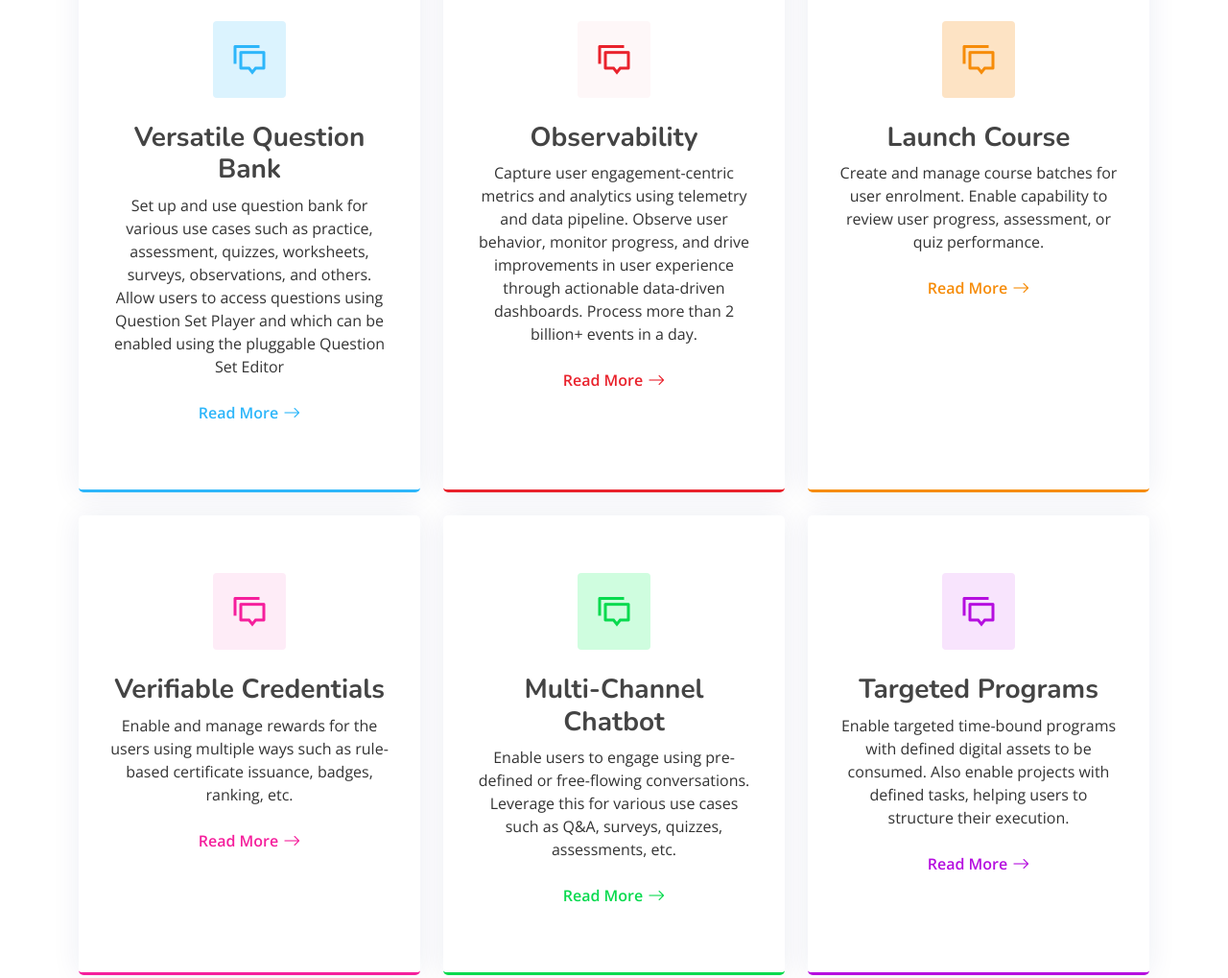
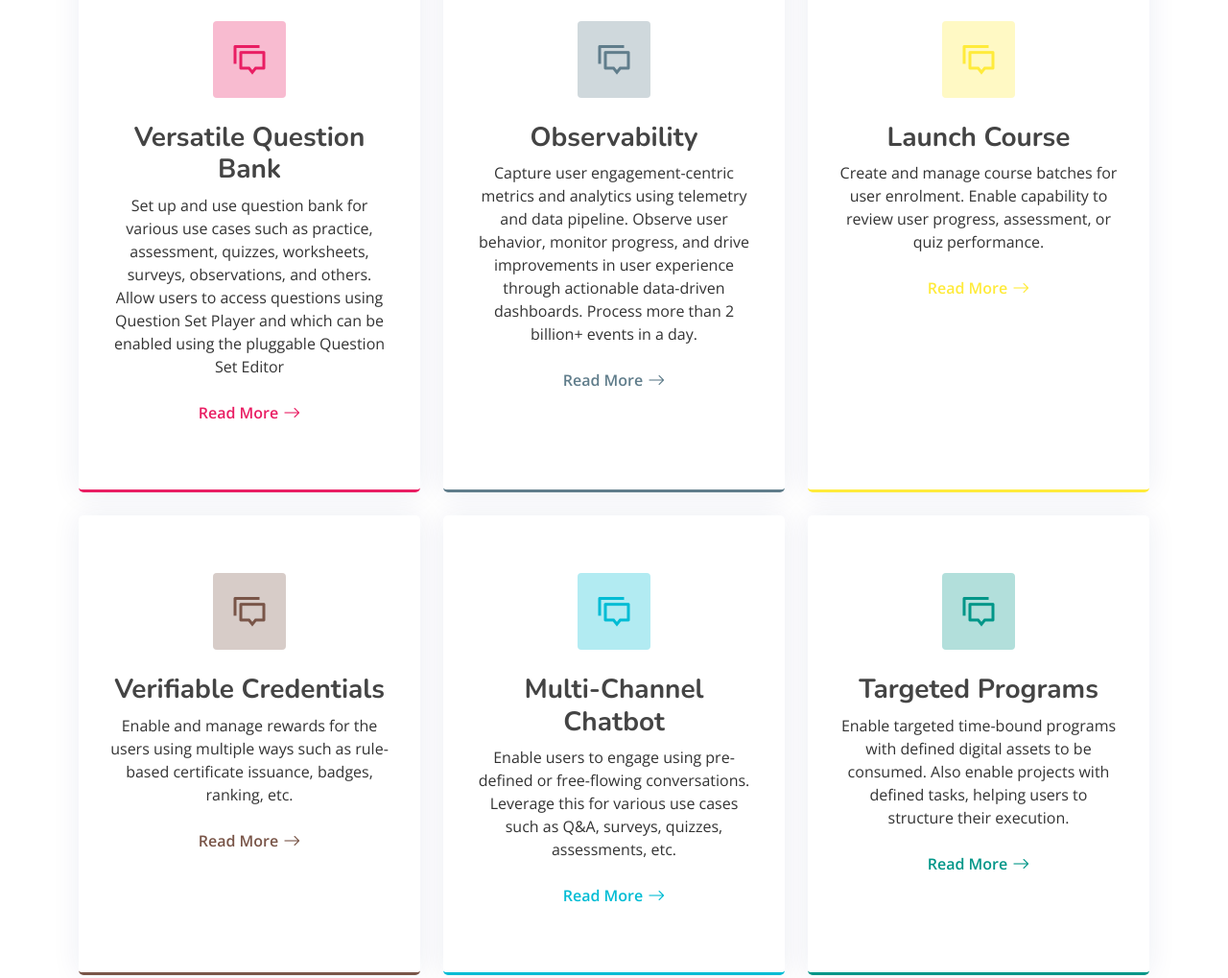
Before and after one commit to Sunbird-Ed/IntroSite, a plain HTML site: page index.html in a window 1280 px wide. Shown: the part 2840-3859 px from the top of the page at 96% size. Drawn offline with nearby package versions, Linux system fonts and the light colour scheme.

Commit message:
Change sdone in functional capabilities

```diff
--- a/assets/css/style.css
+++ b/assets/css/style.css
@@ -12,7 +12,21 @@
   scroll-behavior: smooth;
   --primary-color:#01a99e; /* #0080bc, 4154f1 */
   --default-txt-color:#333;
-}
+
+  --mat-blue:#2196F3;
+  --mat-orange:#FF9800;
+  --mat-green:#4CAF50;
+  --mat-red:#F44336;
+  --mat-purple:#9C27B0;
+  --mat-pink:#E91E63;
+  --mat-indigo:#3F51B5;
+  --mat-cyan:#00BCD4;
+  --mat-yellow:#FFEB3B;
+  --mat-brown:#795548;
+  --mat-blue-grey:#607D8B;
+  --mat-teal:#009688;
+}
+
 
 body {
   font-family: "Open Sans", sans-serif;
@@ -711,82 +725,160 @@ section {
   font-size: 18px;
 }
 .services .service-box.blue {
-  border-bottom: 3px solid #2db6fa;
+  border-bottom: 3px solid var(--mat-blue);
 }
 .services .service-box.blue .icon {
-  color: #2db6fa;
-  background: #dbf3fe;
+  color: var(--mat-blue);
+  background: #BBDEFB;
 }
 .services .service-box.blue .read-more {
-  color: #2db6fa;
+  color: var(--mat-blue);
 }
 .services .service-box.blue:hover {
-  background: #2db6fa;
+  background: var(--mat-blue);
 }
 .services .service-box.orange {
-  border-bottom: 3px solid #f68c09;
+  border-bottom: 3px solid var(--mat-orange);
 }
 .services .service-box.orange .icon {
-  color: #f68c09;
-  background: #fde3c4;
+  color: var(--mat-orange);
+  background: #FFE0B2;
 }
 .services .service-box.orange .read-more {
-  color: #f68c09;
+  color: var(--mat-orange);
 }
 .services .service-box.orange:hover {
-  background: #f68c09;
+  background: var(--mat-orange);
 }
 .services .service-box.green {
-  border-bottom: 3px solid #08da4e;
+  border-bottom: 3px solid var(--mat-green);
 }
 .services .service-box.green .icon {
-  color: #08da4e;
-  background: #cffddf;
+  color: var(--mat-green);
+  background: #C8E6C9;
 }
 .services .service-box.green .read-more {
-  color: #08da4e;
+  color: var(--mat-green);
 }
 .services .service-box.green:hover {
-  background: #08da4e;
+  background: var(--mat-green);
 }
 .services .service-box.red {
-  border-bottom: 3px solid #e9222c;
+  border-bottom: 3px solid var(--mat-red);
 }
 .services .service-box.red .icon {
-  color: #e9222c;
-  background: #fef7f8;
+  color: var(--mat-red);
+  background: #FFCDD2;
 }
 .services .service-box.red .read-more {
-  color: #e9222c;
+  color: var(--mat-red);
 }
 .services .service-box.red:hover {
-  background: #e9222c;
+  background: var(--mat-red);
 }
 .services .service-box.purple {
-  border-bottom: 3px solid #b50edf;
+  border-bottom: 3px solid var(--mat-purple);
 }
 .services .service-box.purple .icon {
-  color: #b50edf;
-  background: #f8e4fd;
+  color: var(--mat-purple);
+  background: #E1BEE7;
 }
 .services .service-box.purple .read-more {
-  color: #b50edf;
+  color: var(--mat-purple);
 }
 .services .service-box.purple:hover {
-  background: #b50edf;
+  background: var(--mat-purple);
 }
 .services .service-box.pink {
-  border-bottom: 3px solid #f51f9c;
+  border-bottom: 3px solid var(--mat-pink);
 }
 .services .service-box.pink .icon {
-  color: #f51f9c;
-  background: #feecf7;
+  color: var(--mat-pink);
+  background: #F8BBD0;
 }
 .services .service-box.pink .read-more {
-  color: #f51f9c;
+  color: var(--mat-pink);
 }
 .services .service-box.pink:hover {
-  background: #f51f9c;
+  background: var(--mat-pink);
+}
+.services .service-box.indigo {
+  border-bottom: 3px solid var(--mat-indigo);
+}
+.services .service-box.indigo .icon {
+  color: var(--mat-indigo);
+  background: #C5CAE9;
+}
+.services .service-box.indigo .read-more {
+  color: var(--mat-indigo);
+}
+.services .service-box.indigo:hover {
+  background: var(--mat-indigo);
+}
+.services .service-box.cyan {
+  border-bottom: 3px solid var(--mat-cyan);
+}
+.services .service-box.cyan .icon {
+  color: var(--mat-cyan);
+  background: #B2EBF2;
+}
+.services .service-box.cyan .read-more {
+  color: var(--mat-cyan);
+}
+.services .service-box.cyan:hover {
+  background: var(--mat-cyan);
+}
+.services .service-box.yellow {
+  border-bottom: 3px solid var(--mat-yellow);
+}
+.services .service-box.yellow .icon {
+  color: var(--mat-yellow);
+  background: #FFF9C4;
+}
+.services .service-box.yellow .read-more {
+  color: var(--mat-yellow);
+}
+.services .service-box.yellow:hover {
+  background: var(--mat-yellow);
+}
+.services .service-box.brown {
+  border-bottom: 3px solid var(--mat-brown);
+}
+.services .service-box.brown .icon {
+  color: var(--mat-brown);
+  background: #D7CCC8;
+}
+.services .service-box.brown .read-more {
+  color: var(--mat-brown);
+}
+.services .service-box.brown:hover {
+  background: var(--mat-brown);
+}
+.services .service-box.blue-grey {
+  border-bottom: 3px solid var(--mat-blue-grey);
+}
+.services .service-box.blue-grey .icon {
+  color: var(--mat-blue-grey);
+  background: #CFD8DC;
+}
+.services .service-box.blue-grey .read-more {
+  color: var(--mat-blue-grey);
+}
+.services .service-box.blue-grey:hover {
+  background: var(--mat-blue-grey);
+}
+.services .service-box.teal {
+  border-bottom: 3px solid var(--mat-teal);
+}
+.services .service-box.teal .icon {
+  color: var(--mat-teal);
+  background: #B2DFDB;
+}
+.services .service-box.teal .read-more {
+  color: var(--mat-teal);
+}
+.services .service-box.teal:hover {
+  background: var(--mat-teal);
 }
 .services .service-box:hover h3, .services .service-box:hover p, .services .service-box:hover .read-more {
   color: #fff;
--- a/assets/js/main.js
+++ b/assets/js/main.js
@@ -160,11 +160,14 @@
    */
   new Swiper('.clients-slider', {
     speed: 400,
-    loop: true,
+    loop: false,
     autoplay: {
       delay: 5000,
       disableOnInteraction: false
     },
+    initialSlide: 1,
+    grabCursor: true,
+    centeredSlides: true,
     slidesPerView: 'auto',
     pagination: {
       el: '.swiper-pagination',
--- a/index.html
+++ b/index.html
@@ -153,7 +153,7 @@
               <i class="ri-discuss-line icon"></i>
               <h3>Learning Apps</h3>
               <p>Consume content on any device using a mobile app, web portal, or Desktop app in online and offline mode.</p>
-              <a href="#" class="read-more"><span>Read More</span> <i class="bi bi-arrow-right"></i></a>
+              <a href="https://ed.sunbird.org/learn/functional-capabilities/learning-apps" target="_blank" class="read-more"><span>Read More</span> <i class="bi bi-arrow-right"></i></a>
             </div>
           </div>
 
@@ -162,7 +162,7 @@
               <i class="ri-discuss-line icon"></i>
               <h3>Asset Sourcing</h3>
               <p>Manage contributions, crowdsource and curate digital assets using an asset sourcing portal.</p>
-              <a href="#" class="read-more"><span>Read More</span> <i class="bi bi-arrow-right"></i></a>
+              <a href="https://ed.sunbird.org/learn/functional-capabilities/asset-sourcing" target="_blank" class="read-more"><span>Read More</span> <i class="bi bi-arrow-right"></i></a>
             </div>
           </div>
 
@@ -172,7 +172,7 @@
               <h3>Organised Collections</h3>
               <p>Arrange the content into collections like playlists, courses, textbooks, episodes, etc. Enable discovery and meaningful tagging by defining and setting up your own asset taxonomies and categorization. Link assets to QR codes to enable access to digital assets from physical material by a simple QR scan.
                 </p>
-              <a href="#" class="read-more"><span>Read More</span> <i class="bi bi-arrow-right"></i></a>
+              <a href="https://ed.sunbird.org/learn/functional-capabilities/organised-collections" target="_blank" class="read-more"><span>Read More</span> <i class="bi bi-arrow-right"></i></a>
             </div>
           </div>
 
@@ -181,7 +181,7 @@
               <i class="ri-discuss-line icon"></i>
               <h3>Discover Content - Digital & Phygital</h3>
                     <p>Discovery of Contents using Digital and Phygital means using reference apps like Mobile, Web, and Desktop. Recommend contents using the personalized preferences of the user. Enable Users to discover content using phygital methods like simple QR scanners.</p>
-              <a href="#" class="read-more"><span>Read More</span> <i class="bi bi-arrow-right"></i></a>
+              <a href="https://ed.sunbird.org/learn/functional-capabilities/discover-content-digital-and-phygital" target="_blank" class="read-more"><span>Read More</span> <i class="bi bi-arrow-right"></i></a>
             </div>
           </div>
 
@@ -190,72 +190,72 @@
               <i class="ri-discuss-line icon"></i>
               <h3>User Engagement</h3>
                     <p>User account creation, login, and user profile with learning passbook. User engagement using Groups, Discussion forums, Events, Notifications, and Chatbot.</p>
-              <a href="#" class="read-more"><span>Read More</span> <i class="bi bi-arrow-right"></i></a>
+              <a href="https://ed.sunbird.org/learn/functional-capabilities/user-engagement" target="_blank" class="read-more"><span>Read More</span> <i class="bi bi-arrow-right"></i></a>
+            </div>
+          </div>
+
+          <div class="col-lg-4 col-md-6" data-aos="fade-up" data-aos-delay="700">
+            <div class="service-box indigo">
+              <i class="ri-discuss-line icon"></i>
+              <h3>Rich and diverse content</h3>
+              <p>Enable experience with a wide variety of content such as simulations, explanations, e-books, games, virtual labs, and AR/VR experiences using multiple formats - HTML, videos, h5p, pdf, audios, and ePub. Content Editors and Players embeddable in user applications</p>
+              <a href="https://ed.sunbird.org/learn/functional-capabilities/rich-and-diverse-content" target="_blank" class="read-more"><span>Read More</span> <i class="bi bi-arrow-right"></i></a>
             </div>
           </div>
 
           <div class="col-lg-4 col-md-6" data-aos="fade-up" data-aos-delay="700">
             <div class="service-box pink">
               <i class="ri-discuss-line icon"></i>
-              <h3>Rich and diverse content</h3>
-              <p>Enable experience with a wide variety of content such as simulations, explanations, e-books, games, virtual labs, and AR/VR experiences using multiple formats - HTML, videos, h5p, pdf, audios, and ePub. Content Editors and Players embeddable in user applications</p>
-              <a href="#" class="read-more"><span>Read More</span> <i class="bi bi-arrow-right"></i></a>
+              <h3>Versatile Question Bank</h3>
+                    <p>Set up and use question bank for various use cases such as practice, assessment, quizzes, worksheets, surveys, observations, and others. Allow users to access questions using Question Set Player and which can be enabled using the pluggable Question Set Editor</p>
+              <a href="https://ed.sunbird.org/learn/functional-capabilities/versatile-question-bank" target="_blank" class="read-more"><span>Read More</span> <i class="bi bi-arrow-right"></i></a>
             </div>
           </div>
 
           <div class="col-lg-4 col-md-6" data-aos="fade-up" data-aos-delay="700">
-            <div class="service-box blue">
+            <div class="service-box blue-grey">
               <i class="ri-discuss-line icon"></i>
-              <h3>Versatile Question Bank</h3>
-                    <p>Set up and use question bank for various use cases such as practice, assessment, quizzes, worksheets, surveys, observations, and others. Allow users to access questions using Question Set Player and which can be enabled using the pluggable Question Set Editor</p>
-              <a href="#" class="read-more"><span>Read More</span> <i class="bi bi-arrow-right"></i></a>
+              <h3>Observability</h3>
+                    <p>Capture user engagement-centric metrics and analytics using telemetry and data pipeline. Observe user behavior, monitor progress, and drive improvements in user experience through actionable data-driven dashboards. Process more than 2 billion+ events in a day.</p>
+              <a href="https://ed.sunbird.org/learn/functional-capabilities/observability" target="_blank" class="read-more"><span>Read More</span> <i class="bi bi-arrow-right"></i></a>
             </div>
           </div>
 
           <div class="col-lg-4 col-md-6" data-aos="fade-up" data-aos-delay="700">
-            <div class="service-box red">
+            <div class="service-box yellow">
               <i class="ri-discuss-line icon"></i>
-              <h3>Observability</h3>
-                    <p>Capture user engagement-centric metrics and analytics using telemetry and data pipeline. Observe user behavior, monitor progress, and drive improvements in user experience through actionable data-driven dashboards. Process more than 2 billion+ events in a day.</p>
-              <a href="#" class="read-more"><span>Read More</span> <i class="bi bi-arrow-right"></i></a>
+              <h3>Launch Course</h3>
+                    <p>Create and manage course batches for user enrolment. Enable capability to review user progress, assessment, or quiz performance.</p>
+              <a href="https://ed.sunbird.org/learn/functional-capabilities/launch-course" target="_blank" class="read-more"><span>Read More</span> <i class="bi bi-arrow-right"></i></a>
             </div>
           </div>
 
           <div class="col-lg-4 col-md-6" data-aos="fade-up" data-aos-delay="700">
-            <div class="service-box orange">
-              <i class="ri-discuss-line icon"></i>
-              <h3>Launch Course</h3>
-                    <p>Create and manage course batches for user enrolment. Enable capability to review user progress, assessment, or quiz performance.</p>
-              <a href="#" class="read-more"><span>Read More</span> <i class="bi bi-arrow-right"></i></a>
-            </div>
-          </div>
-
-          <div class="col-lg-4 col-md-6" data-aos="fade-up" data-aos-delay="700">
-            <div class="service-box pink">
+            <div class="service-box brown">
               <i class="ri-discuss-line icon"></i>
               <h3>Verifiable Credentials</h3>
                     <p>Enable and manage rewards for the users using multiple ways such as rule-based certificate issuance, badges, ranking, etc.</p>
-              <a href="#" class="read-more"><span>Read More</span> <i class="bi bi-arrow-right"></i></a>
+              <a href="https://ed.sunbird.org/learn/functional-capabilities/verifiable-credentials" target="_blank" class="read-more"><span>Read More</span> <i class="bi bi-arrow-right"></i></a>
             </div>
           </div>
 
 
           <div class="col-lg-4 col-md-6" data-aos="fade-up" data-aos-delay="700">
-            <div class="service-box green">
+            <div class="service-box cyan">
               <i class="ri-discuss-line icon"></i>
               <h3>Multi-Channel Chatbot</h3>
                     <p>Enable users to engage using pre-defined or free-flowing conversations. Leverage this for various use cases such as Q&A, surveys, quizzes, assessments, etc.</p>
-              <a href="#" class="read-more"><span>Read More</span> <i class="bi bi-arrow-right"></i></a>
+              <a href="https://ed.sunbird.org/learn/functional-capabilities/multi-channel-chatbot" target="_blank" class="read-more"><span>Read More</span> <i class="bi bi-arrow-right"></i></a>
             </div>
           </div>
 
 
           <div class="col-lg-4 col-md-6" data-aos="fade-up" data-aos-delay="700">
-            <div class="service-box purple">
+            <div class="service-box teal">
               <i class="ri-discuss-line icon"></i>
               <h3>Targeted Programs</h3>
                     <p>Enable targeted time-bound programs with defined digital assets to be consumed. Also enable projects with defined tasks, helping users to structure their execution.</p>
-              <a href="#" class="read-more"><span>Read More</span> <i class="bi bi-arrow-right"></i></a>
+              <a href="https://ed.sunbird.org/learn/functional-capabilities/targeted-programs" target="_blank" class="read-more"><span>Read More</span> <i class="bi bi-arrow-right"></i></a>
             </div>
           </div>
 
@@ -776,22 +776,22 @@
               <img src="assets/img/logo.png" alt="">
               <span></span>
             </a>
-            <p>Cras fermentum odio eu feugiat lide par naso tierra. Justo eget nada terra videa magna derita valies darta donna mare fermentum iaculis eu non diam phasellus.</p>
+            <p>Sunbird ED is a software leveraged to enable learning, capacity building, professional development, and content distribution solutions. These are applicable in multiple domains such as Education, Agriculture, Healthcare, and anywhere learning is a primary need.</p>
             <div class="social-links mt-3">
               <a href="https://twitter.com/Sunbird_EkStep" class="twitter"  target="_blank"><i class="bi bi-twitter"></i></a>
               <a href="https://www.youtube.com/channel/UCTl-YIMIf-nhWnj-gSQOc1A" class="youtube"  target="_blank"><i class="bi bi-youtube"></i></a>
               <!-- <a href="#" class="instagram"><i class="bi bi-instagram"></i></a> -->
-              <a href="#" class="linkedin"><i class="bi bi-linkedin"  target="_blank"></i></a>
+              <!-- <a href="#" class="linkedin"><i class="bi bi-linkedin"  target="_blank"></i></a> -->
             </div>
           </div>
 
           <div class="col-lg-2 col-6 footer-links">
             <h4>Useful Links</h4>
             <ul>
-              <li><i class="bi bi-chevron-right"></i> <a href="#">FAQ</a></li>
-              <li><i class="bi bi-chevron-right"></i> <a href="#">Terms & Conditions</a></li>
-              <li><i class="bi bi-chevron-right"></i> <a href="#">Privacy policy</a></li>
-              <li><i class="bi bi-chevron-right"></i> <a href="#">Software License</a></li>
+              <li><i class="bi bi-chevron-right"></i> <a href="https://sunbird.org/faq" target="_blank">FAQ</a></li>
+              <li><i class="bi bi-chevron-right"></i> <a href="https://sunbird.org/terms-conditions" target="_blank">Terms & Conditions</a></li>
+              <li><i class="bi bi-chevron-right"></i> <a href="https://sunbird.org/privacy-policy" target="_blank">Privacy policy</a></li>
+              <li><i class="bi bi-chevron-right"></i> <a href="https://sunbird.org/software-license" target="_blank">Software License</a></li>
             </ul>
           </div>
 
```
Also changed, not shown: assets/img/testimonials/alok-gupta.jpeg, assets/img/testimonials/sanjay.jpeg, assets/img/testimonials/shankar-maruwada.jpeg, assets/img/testimonials/testimonials-1.jpg (deleted), assets/img/testimonials/testimonials-2.jpg (deleted), assets/img/testimonials/testimonials-3.jpg (deleted), assets/img/testimonials/testimonials-4.jpg (deleted), assets/img/testimonials/testimonials-5.jpg (deleted), 1 other file.
